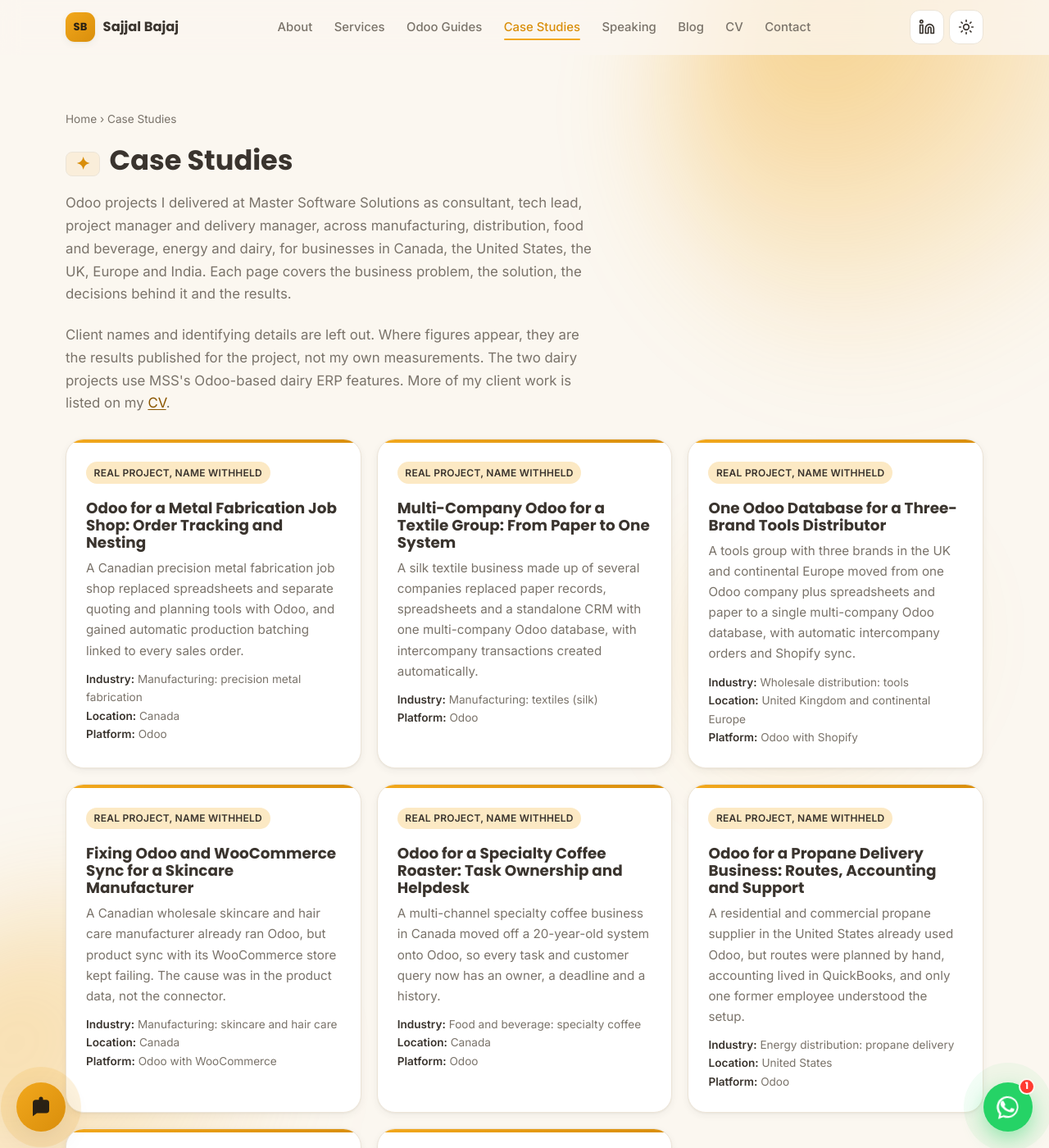
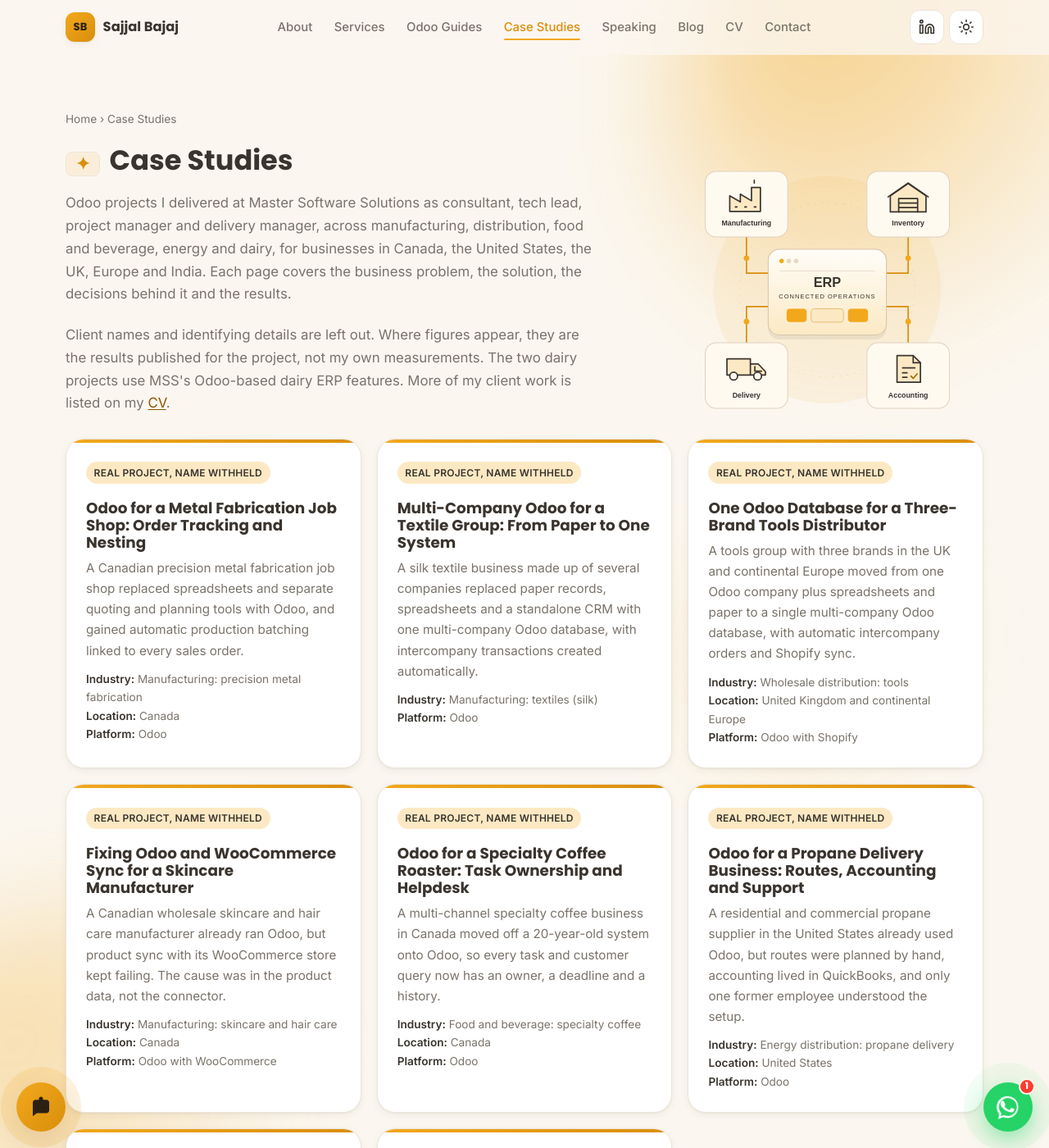
Before and after one commit to sajjalbajaj/sajjalbajaj.github.io, a Jekyll site: the page built from case-studies.html, in a window 1280 px wide and 1400 px high. Shown: the whole window at 82% size. Built offline with Jekyll 4.4.1, drawn with Linux system fonts in a browser that asks for light colours.

Commit message:
Add desktop only ERP illustration to case studies

```diff
--- a/case-studies.html
+++ b/case-studies.html
@@ -4,14 +4,30 @@
 title: "Odoo and ERP Case Studies by Industry"
 description: "Real Odoo and ERP projects, client names withheld: metal fabrication, textiles, tools, skincare, coffee, propane and dairy. Problem, solution, results."
 schema_type: CollectionPage
-last_modified_at: 2026-10-05
+last_modified_at: 2026-10-18
 ---
+<style>
+  .case-studies-intro__visual { display: none; }
+  @media screen and (min-width: 1024px) {
+    .case-studies-intro { position: relative; padding-right: 37%; }
+    .case-studies-intro__visual {
+      display: block;
+      position: absolute;
+      top: 0;
+      right: 0;
+      width: 34%;
+      max-width: 460px;
+      height: auto;
+    }
+  }
+</style>
 <section class="section">
   <nav class="breadcrumb" aria-label="Breadcrumb">
     <a href="{{ '/' | relative_url }}">Home</a> ›
     <span>Case Studies</span>
   </nav>
 
+  <div class="case-studies-intro">
   <h1 class="section-title"><span class="section-title__no">✦</span> Case Studies</h1>
   <p class="services__lead">Odoo projects I delivered at Master Software Solutions as consultant, tech lead, project
   manager and delivery manager, across
@@ -20,6 +36,12 @@
   <p class="services__lead">Client names and identifying details are left out. Where figures appear, they are the
   results published for the project, not my own measurements. The two dairy projects use MSS's Odoo-based dairy ERP
   features. More of my client work is listed on my <a href="{{ '/cv/' | relative_url }}">CV</a>.</p>
+
+  <img class="case-studies-intro__visual"
+       src="{{ '/assets/erp-connected-operations.svg' | relative_url }}"
+       alt="ERP connecting manufacturing, inventory, delivery and accounting workflows."
+       width="560" height="520" decoding="async">
+  </div>
 
   {% assign cs = site.case_studies | sort: "order" %}
   {% if cs and cs.size > 0 %}
```
Also changed, not shown: assets/erp-connected-operations.svg (added).
